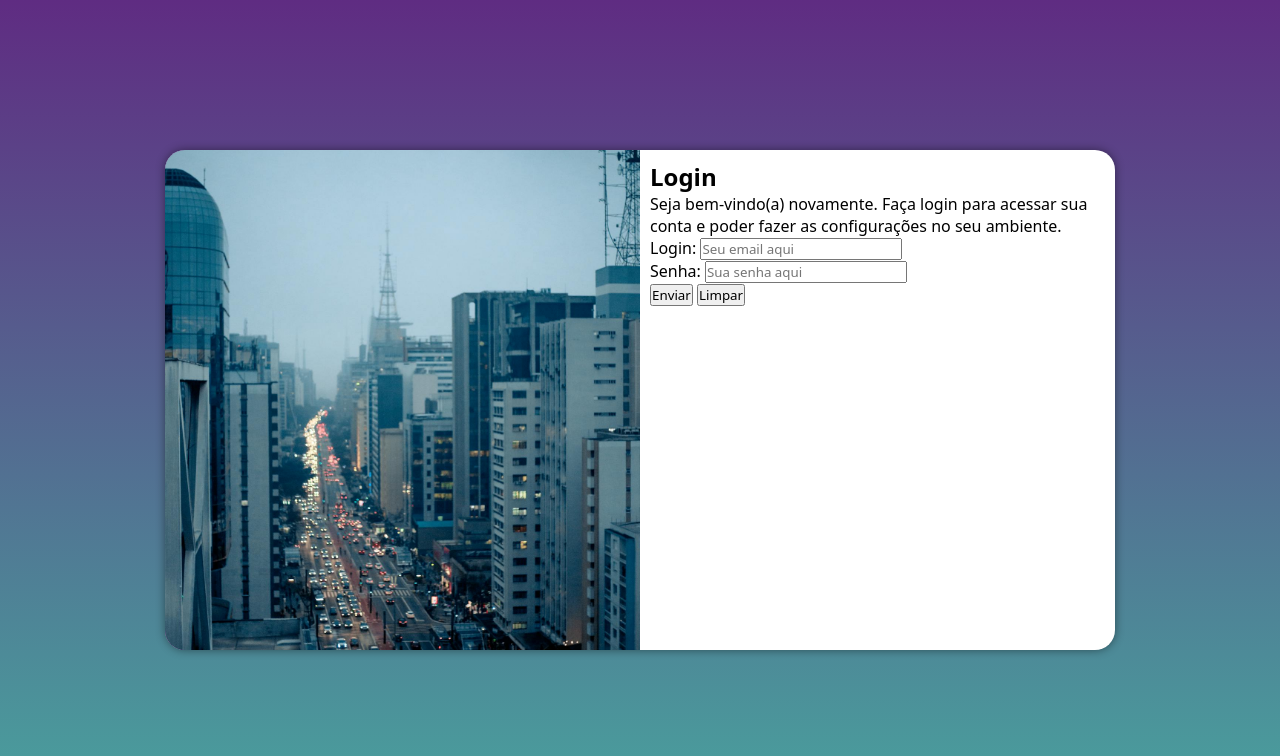
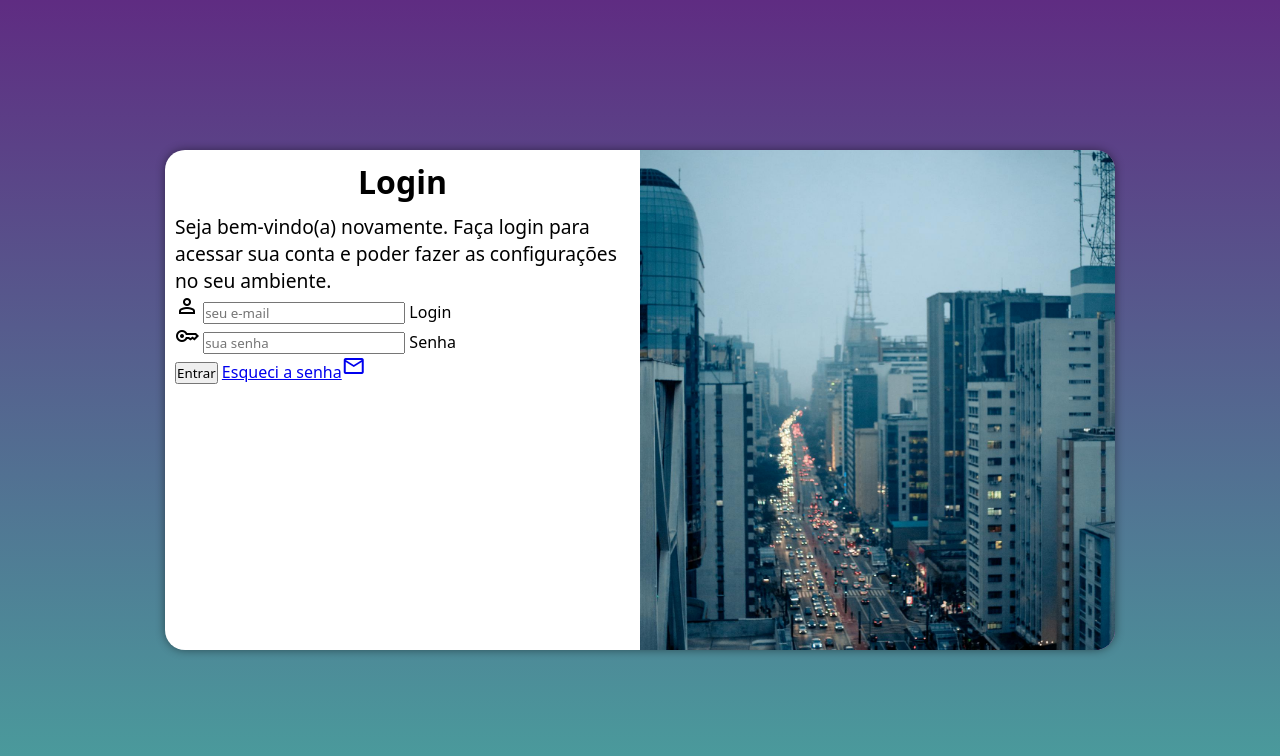
Before and after one commit to Jwellmoura/projeto-login, a plain HTML site: page index.html in a window 1280 px wide. Drawn offline with nearby package versions, Linux system fonts and the light colour scheme.

Commit message:
atualizei o formulario

```diff
--- a/estilos/media-query.css
+++ b/estilos/media-query.css
@@ -31,13 +31,21 @@
     }
 
     section#login > div#imagem {
-        float: left;
+        float: right;
         width: 50%;
         height: 100%;
     }
 
     section#login > div#form {
-        float: right;
+        float: left;
         width: 50%;
     }
+
+    div#form >h1 {
+        font-size: 2em;
+    }
+
+    div#form > p {
+        font-size: 1.2em;
+    }
 }
--- a/estilos/style.css
+++ b/estilos/style.css
@@ -56,3 +56,12 @@ section#login > div#form {
     padding: 10px;
 
 }
+
+div#form > h1 {
+    text-align: center;
+    margin-bottom: 10px;
+}
+
+div#form > p {
+    font-size: 0.8em;
+}
--- a/index.html
+++ b/index.html
@@ -6,6 +6,7 @@
     <title>Login</title>
     <link rel="stylesheet" href="estilos/style.css">
     <link rel="stylesheet" href="estilos/media-query.css">
+    <link rel="stylesheet" href="https://fonts.googleapis.com/css2?family=Material+Symbols+Outlined:opsz,wght,FILL,GRAD@20..48,100..700,0..1,-50..200" />
 </head>
 <body>
     <main>
@@ -16,19 +17,20 @@
             <div id="form">
                 <h1>Login</h1>
                 <p>Seja bem-vindo(a) novamente. Faça login para acessar sua conta e poder fazer as configurações no seu ambiente.</p>
-                <form action="login.php" method="post">
-                    <p>
-                        <label for="ilogin">Login: </label>
-                        <input type="email" name="login" id="login" required autocomplete="off" placeholder="Seu email aqui">
-                    </p>
-                    <p>
-                        <label for="isen">Senha: </label>
-                        <input type="password" name="sen" id="isen" required placeholder="Sua senha aqui">
-                    </p>
-                    <p>
-                        <input type="submit" value="Enviar">
-                        <input type="reset" value="Limpar">
-                    </p>
+                <form action="login.php" method="post" autocomplete="on">
+                        <div class="campo">
+                            <span class="material-symbols-outlined">person</span>
+                            <input type="email" name="login" id="ilogin" placeholder="seu e-mail" autocomplete="email" required maxlength="30">
+                            <label for="ilogin">Login</label>
+                        </div>
+                        <div class="campo">
+                            <span class="material-symbols-outlined">key</span>
+                            <input type="password" name="senha" id="isenha" placeholder="sua senha" autocomplete="current-password" required minlength="8" max="20">
+                            <label for="isenha">Senha</label>
+                        </div>
+                        <input type="submit" value="Entrar">
+                         <a href="esqueci.html">Esqueci a senha<span class="material-symbols-outlined">mail</span></a>
+
                 </form>
             </div>
         </section>
```
